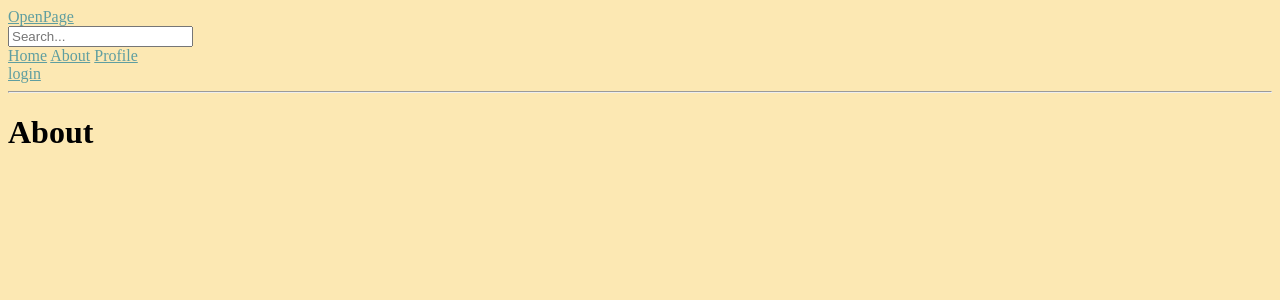
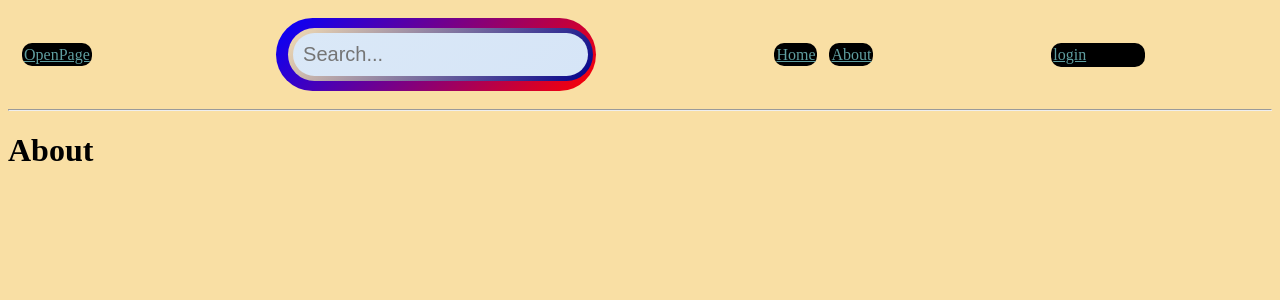
Before and after one commit to KGeox/OpenPage, a Django app: page /about in a window 1280 px wide. Shown: the top 300 px of the page. Run offline with Django 5.2, Linux system fonts and the light colour scheme.

Commit message:
adding more css on navbar, on cards and globally and improving images management in database

```diff
--- a/OpenPage/settings.py
+++ b/OpenPage/settings.py
@@ -9,6 +9,7 @@ https://docs.djangoproject.com/en/6.0/topics/settings/
 For the full list of settings and their values, see
 https://docs.djangoproject.com/en/6.0/ref/settings/
 """
+import os.path
 #geox
 #geox23?&
 
@@ -122,3 +123,6 @@ USE_TZ = True
 STATIC_URL = '/static/'
 # STATIC_ROOT = BASE_DIR / 'staticfiles'
 STATICFILES_DIRS = [BASE_DIR / 'static']
+
+MEDIA_ROOT = os.path.join(BASE_DIR, 'Images')
+MEDIA_URL = '/Images/'
--- a/OpenPage/urls.py
+++ b/OpenPage/urls.py
@@ -16,10 +16,12 @@ Including another URLconf
 """
 from django.contrib import admin
 from django.urls import path,include
+from django.conf.urls.static import static
+from OpenPage import settings
 
 urlpatterns = [
     path('admin/', admin.site.urls),
     path('', include('main.urls')),
 ]
 
-urlpatterns += []
+urlpatterns += static(settings.MEDIA_URL, document_root=settings.MEDIA_ROOT)
--- a/main/models.py
+++ b/main/models.py
@@ -7,7 +7,7 @@ from django.contrib.auth.models import User
 
 class Profile(models.Model):
     user = models.OneToOneField(User, on_delete=models.CASCADE)
-    profile_image = models.ImageField(default='default.jpg', upload_to='Images/profile_pics')
+    profile_image = models.ImageField(default='default.jpg', upload_to='profile_pics')
     bio = models.TextField()
     streak = models.IntegerField(default=0)
 
@@ -33,7 +33,7 @@ class Book(models.Model):
     ]
     author = models.CharField(max_length=200)
     title = models.CharField(max_length=500)
-    image = models.ImageField(default='default.jpg', upload_to='Images/books')
+    image = models.ImageField(default='default.jpg', upload_to='books')
     genre = models.TextField(max_length= 100, choices=GENRE_CHOICES, default="other")
     summary = models.TextField(max_length=5000, null=True)
     valid = models.BooleanField(default=False)
@@ -46,7 +46,7 @@ class Post(models.Model):
     title = models.CharField(max_length=100)
     Book = models.ForeignKey(Book, on_delete=models.CASCADE, null=True, blank=True)
     content = models.TextField(max_length=2000)
-    image = models.ImageField(default='default.jpg', upload_to='Images/posts')
+    image = models.ImageField(default='default.jpg', upload_to='posts')
     reads = models.IntegerField(default=0)
     likes = models.IntegerField(default=0)
     dislikes = models.IntegerField(default=0)
--- a/static/css/main.css
+++ b/static/css/main.css
@@ -1,19 +1,132 @@
 
 :root {
-    --bg: rgb(252, 232, 179)
+    --bg: rgb(252, 232, 179);
+    --color-1: #775b39;
+    --color-2: #a37d4e;
+    --color-3: #ce9f65;
+    --color-4: #e8c07a;
+    --color-5: #f9dfa4;
 }
 
 body {
-    background-color: var(--bg);
+    background-color: var(--color-5);
+}
+
+.feed_component{
+    align-items: center;
 }
 
 a {
     color: cadetblue;
-
+    border-radius: 10px;
+    padding: 3px 2px;
+    margin: 4px;
+    background-color: black;
 }
 
 a:hover {
     color: burlywood;
+
 }
 
 hr{}
+
+.navbar{
+    display: grid;
+    grid-template-columns: auto auto auto auto;
+    align-items: center;
+    padding: 10px;
+}
+
+.nav_links{}
+
+.nav_user{
+    display: grid;
+    grid-template-columns: auto auto auto;
+    align-items: center;
+}
+
+.logo{}
+
+.search_bar{
+    position: relative;
+    background: linear-gradient(135deg, blue 0%, red 100%) ;
+    border-radius: 1000px;
+    padding: 10px;
+    display: grid;
+    place-content: center;
+    max-width: 300px;
+    margin: 0 10px;
+    align-items: center;
+}
+
+.search_form {
+    position: relative;
+    border-radius: 50px;
+    width: 100%;
+    background: linear-gradient(135deg, wheat 0%, darkblue 100% );
+    padding: 5px;
+    display: flex;
+    align-items: center;
+}
+
+.search_input{
+    padding: 10px;
+    width: 100%;
+    background: linear-gradient(135deg, rgb(218, 232, 247) 0%, rgb(214, 229, 247) 100%);
+    border: none;
+    color: deepskyblue;
+    font-size: 20px;
+    border-radius: 50px;
+}
+
+.home_container{
+    display: grid;
+    grid-template-columns: 1fr 3fr 1fr;
+    padding: 0px;
+    margin: 20px;
+}
+
+.post_card_top{
+    top: 0;
+    position: absolute;
+    background-color: var(--color-2);
+    box-shadow: 1px 1px 12px  var(--color-5);
+    transform-origin: 0;
+    width: 100%;
+    height: 100%;
+    cursor: pointer;
+    display: flex;
+    justify-content: center;
+    border-radius: 10px;
+}
+
+.post_card{
+    position: relative;
+    width: 320px;
+    height: 400px;
+    perspective: 2000px;
+    border-radius: 10px;
+
+    border: 2px solid aquamarine;
+    margin: 10px;
+}
+
+.post_card:hover .post_card_top {
+    transition: all 1s;
+    transform: rotateY(-100deg);
+}
+
+.post_control{
+    padding: 10px;
+}
+
+.post_view{}
+
+.post_image{
+    height: 200px;
+    width: 200px;
+    object-fit: contain;
+    width: 100%;
+    padding: 10px;
+}
--- a/templates/navbar.html
+++ b/templates/navbar.html
@@ -1,16 +1,17 @@
 <nav class="navbar">
     <div class="logo"><a href="{% url 'home' %}">OpenPage</a></div>
-    <div>
-        <form method="get" action="{% url 'home' %}">
-            <input type="text" name="q" placeholder="Search...">
+    <div class="search_bar">
+        <form class="search_form" method="get" action="{% url 'home' %}">
+            <input type="text" name="q" placeholder="Search..." class="search_input">
         </form>
     </div>
-    <div>
+
+    <div class="nav_links">
         <a href="{% url 'home' %}">Home</a>
         <a href="{% url 'about' %}">About</a>
-        <a href="{% url 'profile' 1 %}">Profile</a>
     </div>
-    <div>
+
+    <div class="nav_user">
         {% if request.user.is_authenticated %}
             <p>Hello {{ request.user }}</p>
             <ul><a href="{% url 'profile' user.id %}">view profile</a> </ul>
```
Also changed, not shown: templates/feed_component.html (+14 -6 lines), templates/home.html (+2 -6 lines), db.sqlite3.
